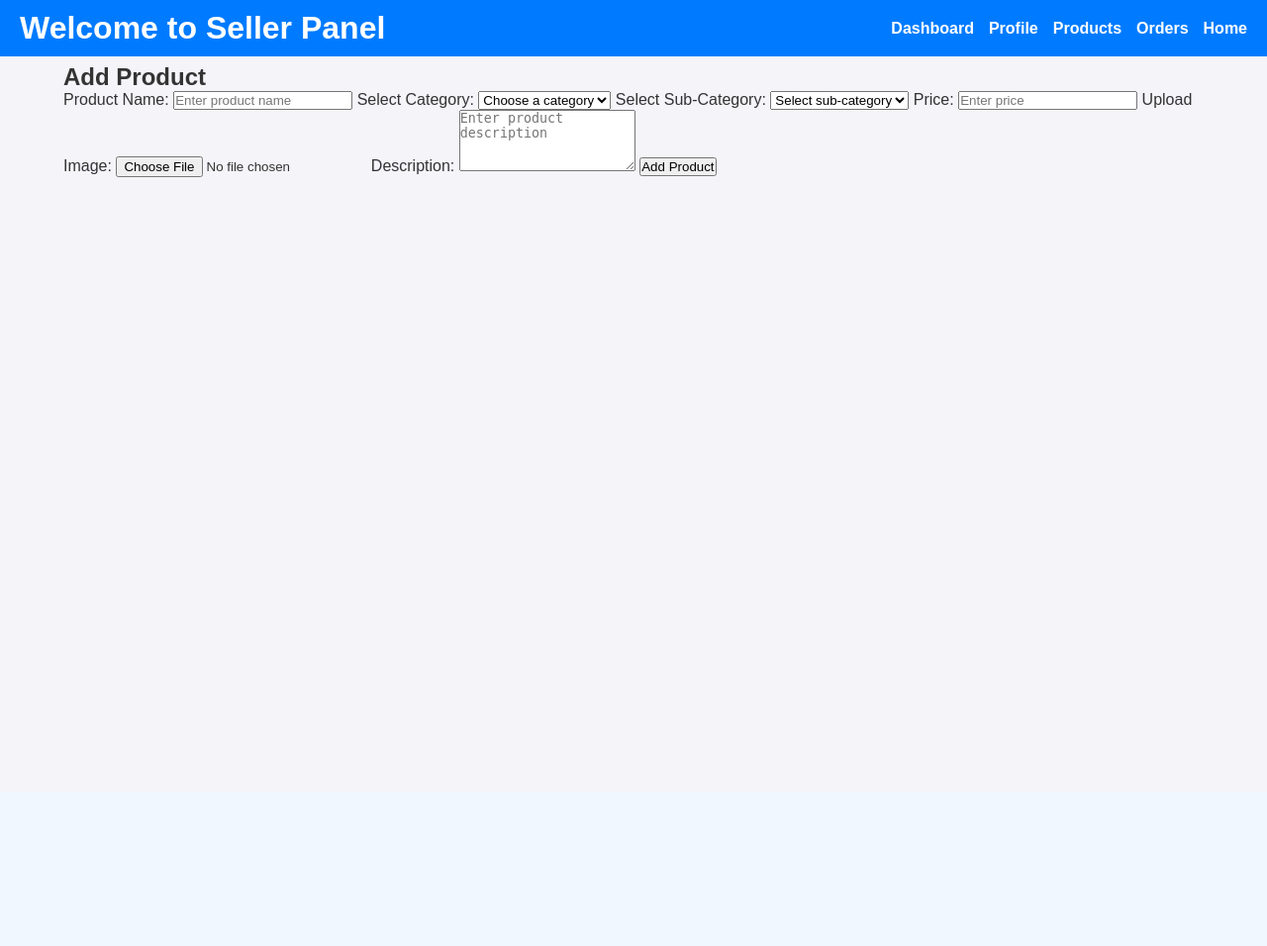
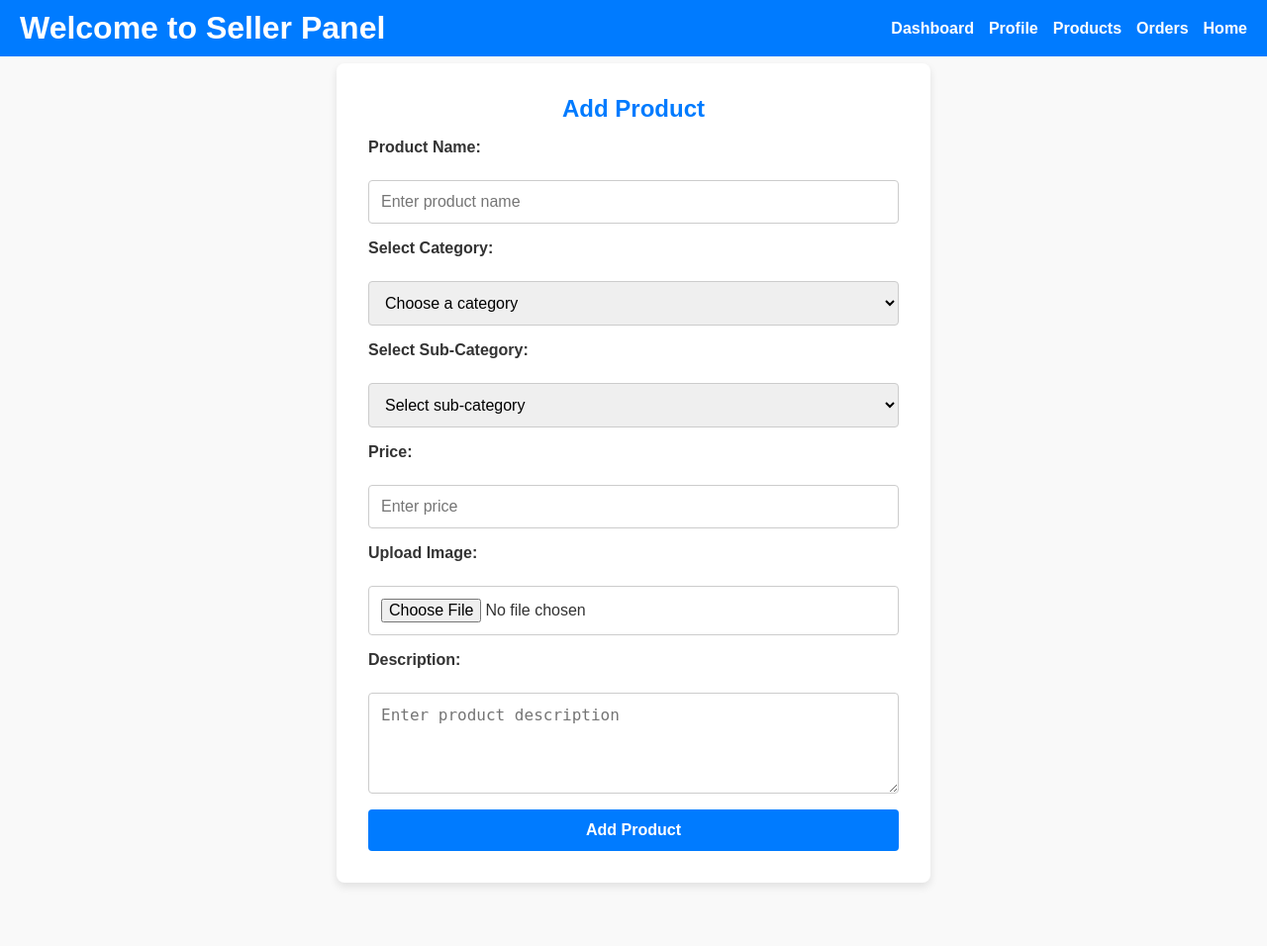
Before and after one commit to Sampathcode12/E-commerce-site, a PHP site: page /add_product.php in a window 1280 px wide. Shown: the whole page at 99% size. Before the commit the page ends 179 px from the top, so only its background shows below. Run offline with PHP 8.4, Linux system fonts and the light colour scheme; the visitor is signed in with stand-in values (Sample User, id 1).

Commit message:
commit for save

```diff
--- a/page/Home.php
+++ b/page/Home.php
@@ -35,7 +35,8 @@ $result = $conn->query($sql);
                 <?php while ($row = $result->fetch_assoc()) : ?>
                     <div class="product-card">
                         <img src="<?php echo $row['image_path']; ?>" alt="<?php echo $row['name']; ?>" class="product-image">
-                        <div class="product-details">
+                        <a href="buy_now.php?product_id=<?php echo $row['id']; ?>" class="buy-button">Buy Now</a>
+                        <div class="product-details" >
                             <h3 class="product-name"><?php echo $row['name']; ?></h3>
                             <p class="product-category">Category: <?php echo ucfirst($row['category']); ?></p>
                             <p class="product-price">$<?php echo number_format($row['price'], 2); ?></p>
--- /dev/null
+++ b/page/add_product.css
@@ -0,0 +1,94 @@
+/* General Reset */
+body {
+    margin: 0;
+    font-family: Arial, sans-serif;
+    background-color: #f9f9f9;
+    color: #333;
+}
+
+/* Main Section */
+main {
+    display: flex;
+    justify-content: center;
+    align-items: center;
+    min-height: 100vh;
+}
+
+/* Product Section */
+.product-section {
+    background-color: #fff;
+    padding: 2rem;
+    border-radius: 8px;
+    box-shadow: 0 4px 8px rgba(0, 0, 0, 0.1);
+    width: 90%;
+    max-width: 600px;
+}
+
+/* Section Title */
+.form-title {
+    font-size: 1.5rem;
+    margin-bottom: 1rem;
+    color: #007bff;
+    text-align: center;
+}
+
+/* Form Styles */
+.product-form {
+    display: flex;
+    flex-direction: column;
+    gap: 1rem;
+}
+
+.form-label {
+    font-weight: bold;
+    margin-bottom: 0.5rem;
+    display: block;
+}
+
+.form-input {
+    width: 100%;
+    padding: 0.75rem;
+    border: 1px solid #ccc;
+    border-radius: 4px;
+    font-size: 1rem;
+    outline: none;
+    transition: border-color 0.3s ease;
+}
+
+.form-input:focus {
+    border-color: #007bff;
+    box-shadow: 0 0 3px rgba(0, 123, 255, 0.3);
+}
+
+/* Textarea Styling */
+textarea.form-input {
+    resize: vertical;
+}
+
+/* Submit Button */
+.form-button {
+    background-color: #007bff;
+    color: #fff;
+    padding: 0.75rem;
+    font-size: 1rem;
+    font-weight: bold;
+    border: none;
+    border-radius: 4px;
+    cursor: pointer;
+    transition: background-color 0.3s ease;
+}
+
+.form-button:hover {
+    background-color: #0056b3;
+}
+
+/* Responsive Design */
+@media (max-width: 768px) {
+    .product-section {
+        padding: 1.5rem;
+    }
+
+    .form-title {
+        font-size: 1.25rem;
+    }
+}
--- a/page/add_product.php
+++ b/page/add_product.php
@@ -51,6 +51,7 @@ if ($_SERVER['REQUEST_METHOD'] === 'POST' && isset($_POST['add_product'])) {
     <meta name="viewport" content="width=device-width, initial-scale=1.0">
     <title>Product Panel</title>
     <link rel="stylesheet" href="styles.css">
+    <link rel="stylesheet" href="add_product.css">
     <script>
         // JavaScript to update sub-categories based on selected category
         function updateSubCategories() {
--- a/page/seller.php
+++ b/page/seller.php
@@ -24,7 +24,9 @@ $seller_id = $_SESSION['seller_id'];
     <meta name="viewport" content="width=device-width, initial-scale=1.0">
     <title>Seller Panel</title>
     <link href="https://cdnjs.cloudflare.com/ajax/libs/font-awesome/5.15.3/css/all.min.css" rel="stylesheet">
-    <link rel="stylesheet" href="styles.css">!-- Include your styles here -->
+    <link rel="stylesheet" href="styles.css">
+    <link rel="stylesheet" href="button.css">
+    <!-- !-- Include your styles here --> -->
 </head>
 <body>
 
--- a/page/seller_login.php
+++ b/page/seller_login.php
@@ -85,7 +85,7 @@ $conn->close();
     <meta charset="UTF-8">
     <meta name="viewport" content="width=device-width, initial-scale=1.0">
     <title>Seller Login</title>
-    <link rel="stylesheet" href="styles.css">
+    <link rel="stylesheet" href="login.css">
 </head>
 <body>
     <div class="login-container">
```
Also changed, not shown: page/button.css (added, +52 -0 lines), page/styles.css (+40 -23 lines), page/product_details.php (added), page/uploads/41a5ef60-43c5-48b2-a0ab-92b1daadf89f.jpeg (added).
